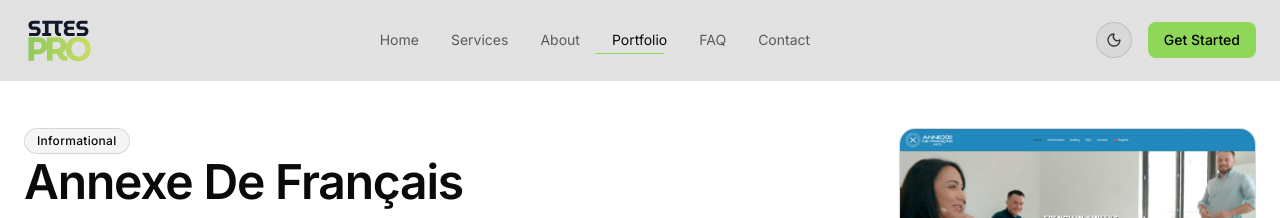
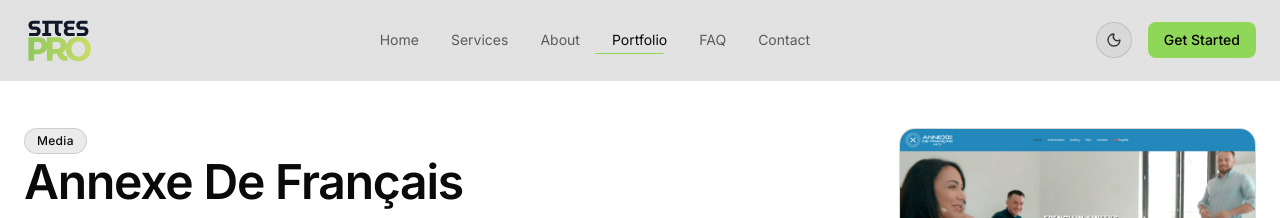
Before and after one commit to crcknaka/Sites-Pro, a Next.js app: page /portfolio/annexe-de-francais in a window 1280 px wide. Shown: the top 218 px of the page. Built offline with nearby package versions, Linux system fonts and the light colour scheme.

Commit message:
Refactor category definitions in CategoryBadge and Portfolio components; replace 'E-Commerce', 'Catalogue', and 'Informational' with 'Commerce' and 'Media' for improved categorization consistency across projects.

```diff
--- a/src/components/category-badge.tsx
+++ b/src/components/category-badge.tsx
@@ -1,8 +1,7 @@
 type Category =
   | 'Apps'
-  | 'Catalogue'
-  | 'E-Commerce'
-  | 'Informational'
+  | 'Commerce'
+  | 'Media'
   | 'Finance';
 
 const styles: Record<
@@ -18,18 +17,13 @@
     text: 'text-[color:var(--accent-2)]',
     border: 'border-[color:var(--accent-2)]/30',
   },
-  'E-Commerce': {
+  Commerce: {
     bg: 'bg-[color:var(--accent-1)]/10',
     text: 'text-[color:var(--accent-1)]',
     border: 'border-[color:var(--accent-1)]/30',
   },
-  Catalogue: {
+  Media: {
     bg: 'bg-[var(--surface-strong)]',
-    text: 'text-[var(--fg-muted)]',
-    border: 'border-[var(--border)]',
-  },
-  Informational: {
-    bg: 'bg-[var(--surface)]',
     text: 'text-[var(--fg-muted)]',
     border: 'border-[var(--border)]',
   },
--- a/src/components/portfolio.tsx
+++ b/src/components/portfolio.tsx
@@ -10,9 +10,8 @@
 const CATEGORIES = [
   'All',
   'Apps',
-  'Catalogue',
-  'E-Commerce',
-  'Informational',
+  'Commerce',
+  'Media',
   'Finance',
 ] as const;
 
--- a/src/data/projects.ts
+++ b/src/data/projects.ts
@@ -2,7 +2,7 @@
   {
     slug: 'lepicur',
     title: 'Lepicur',
-    category: 'E-Commerce',
+    category: 'Commerce',
     description: 'Premium e-commerce experience focused on aesthetics and performance.',
     challenge: `
       Create a refined online presence that reflects the brand's premium
@@ -28,7 +28,7 @@
   {
     slug: 'ma-sunglasses',
     title: 'Ma Sunglasses',
-    category: 'E-Commerce',
+    category: 'Commerce',
     description: 'Large-scale product catalogue for eyewear with advanced filtering.',
     challenge: `
       Present a wide assortment of products in a clear and user-friendly way
@@ -53,7 +53,7 @@
   {
     slug: 'sunachates',
     title: 'Sunachates',
-    category: 'Catalogue',
+    category: 'Media',
     description: 'Boutique catalogue site with strong visual identity.',
     challenge: `
       Showcase products in a visually rich way while keeping the interface
@@ -76,7 +76,7 @@
   {
     slug: 'pets-pro',
     title: 'Pets Pro',
-    category: 'E-Commerce',
+    category: 'Commerce',
     description: 'Online store for pet products with promotional focus.',
     challenge: `
       Balance promotional content with product clarity and trustworthiness.
@@ -99,7 +99,7 @@
   {
     slug: 'on-air-emotions',
     title: 'On Air Emotions',
-    category: 'Catalogue',
+    category: 'Media',
     description: 'Event-oriented catalogue with dynamic content blocks.',
     challenge: `
       Present events and media content in a way that feels dynamic
@@ -124,7 +124,7 @@
   {
     slug: 'institut-de-francais-nice',
     title: 'Institut De Français Nice',
-    category: 'Informational',
+    category: 'Media',
     description: 'Informational website for an educational institution.',
     challenge: `
       Communicate credibility, clarity, and international accessibility.
@@ -148,7 +148,7 @@
   {
     slug: 'goldberg',
     title: 'Goldberg',
-    category: 'Informational',
+    category: 'Media',
     description: 'Product-focused informational site with clean presentation.',
     challenge: `
       Explain complex products clearly without overloading the user.
@@ -170,7 +170,7 @@
   {
     slug: 'finnex',
     title: 'Finnex',
-    category: 'Catalogue',
+    category: 'Media',
     description: 'Product catalogue for a manufacturing-focused brand.',
     challenge: `
       Present industrial products in a clean and approachable manner.
@@ -190,7 +190,7 @@
   {
     slug: 'euc-one',
     title: 'EUC.ONE',
-    category: 'Catalogue',
+    category: 'Media',
     description: 'Community-driven catalogue for electric unicycle riders.',
     challenge: `
       Combine community elements with structured product and content discovery.
@@ -236,7 +236,7 @@
   {
     slug: 'ekobaltika',
     title: 'Ekobaltika',
-    category: 'E-Commerce',
+    category: 'Commerce',
     description: 'Large e-commerce catalogue for automotive and technical products.',
     challenge: `
       Organize a very broad product range without sacrificing usability.
@@ -258,7 +258,7 @@
   {
     slug: 'bullu-laivas',
     title: 'Bullu Laivas',
-    category: 'E-Commerce',
+    category: 'Commerce',
     description: 'Lifestyle e-commerce site with strong visual storytelling.',
     challenge: `
       Combine lifestyle branding with commercial functionality.
@@ -283,7 +283,7 @@
   {
     slug: 'annexe-de-francais',
     title: 'Annexe De Français',
-    category: 'Informational',
+    category: 'Media',
     description: 'Informational site for educational programs and courses.',
     challenge: `
       Present educational offerings clearly to an international audience.
@@ -303,7 +303,7 @@
   {
     slug: 'imun',
     title: 'Imun',
-    category: ['Informational', 'Finance'] as any,
+    category: ['Media', 'Finance'] as any,
     description: 'Advanced payment technology for modern financial operations.',
     challenge: `
       Create a professional, trustworthy online presence that communicates
@@ -328,7 +328,7 @@
   {
     slug: 'wellton',
     title: 'Wellton',
-    category: 'E-Commerce',
+    category: 'Commerce',
     description: 'Premium SPA vouchers for Wellton Hotels & Spa in Riga.',
     challenge: `
       Create an elegant and user-friendly platform for selling premium wellness
```
